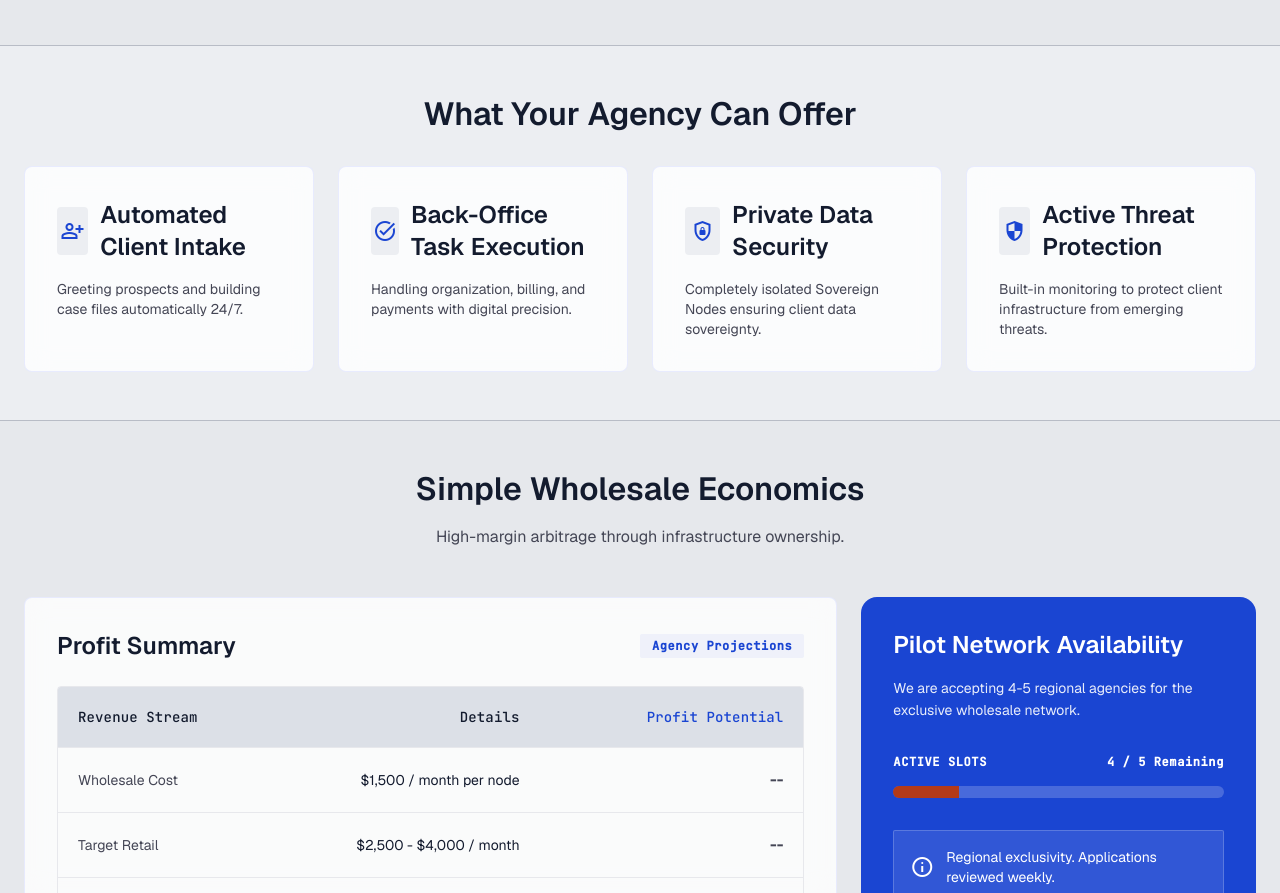
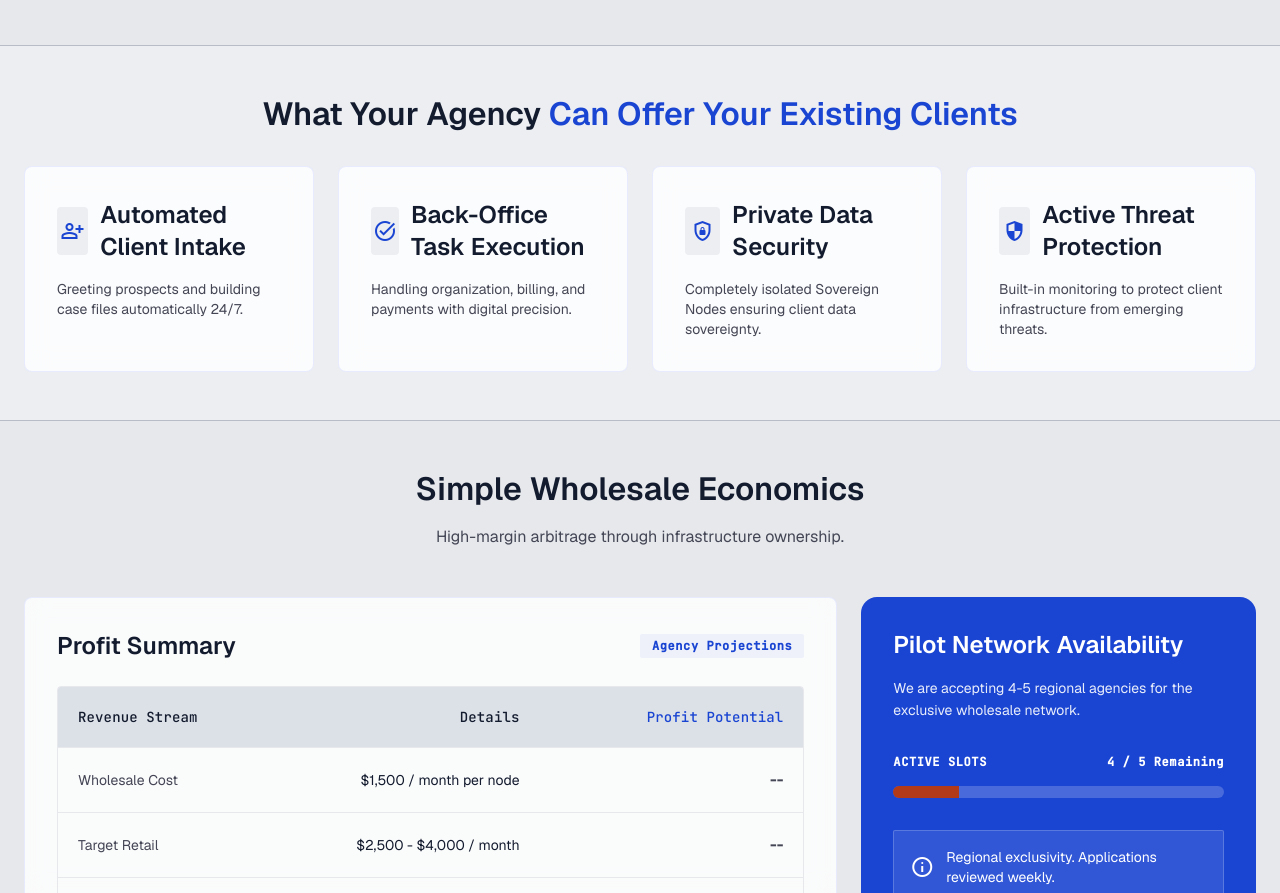
Before and after one commit to savco2000/tabiri-website, a website: page channel-partners.html in a window 1280 px wide. Shown: the part 1513-2406 px from the top of the page. Drawn offline with nearby package versions, Linux system fonts and the light colour scheme.

Commit message:
fix: refine channel partners styling

```diff
--- a/channel-partners.html
+++ b/channel-partners.html
@@ -204,7 +204,7 @@
         <section class="py-12 bg-surface-container-low border-t border-outline-variant" id="what_your_agency_can_offer">
             <div class="max-w-7xl mx-auto px-gutter">
                 <div class="text-center mb-8">
-                    <h3 class="font-headline text-headline-lg text-on-background">What Your Agency Can Offer</h3>
+                    <h3 class="font-headline text-headline-lg text-on-background">What Your Agency  <span class="text-primary">Can Offer Your Existing Clients</span></h3>
                 </div>
                 <div class="grid grid-cols-1 md:grid-cols-2 lg:grid-cols-4 gap-6">
                     <article class="trust-card group">
```
Also changed, not shown: assets/css/styles.css.
